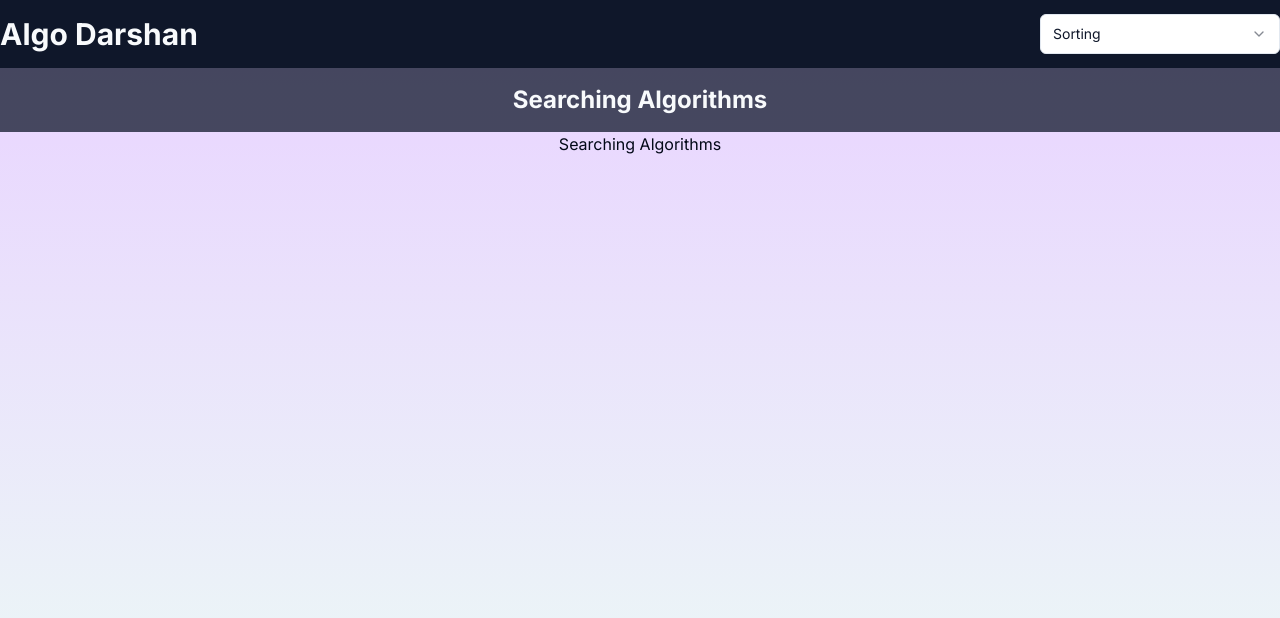
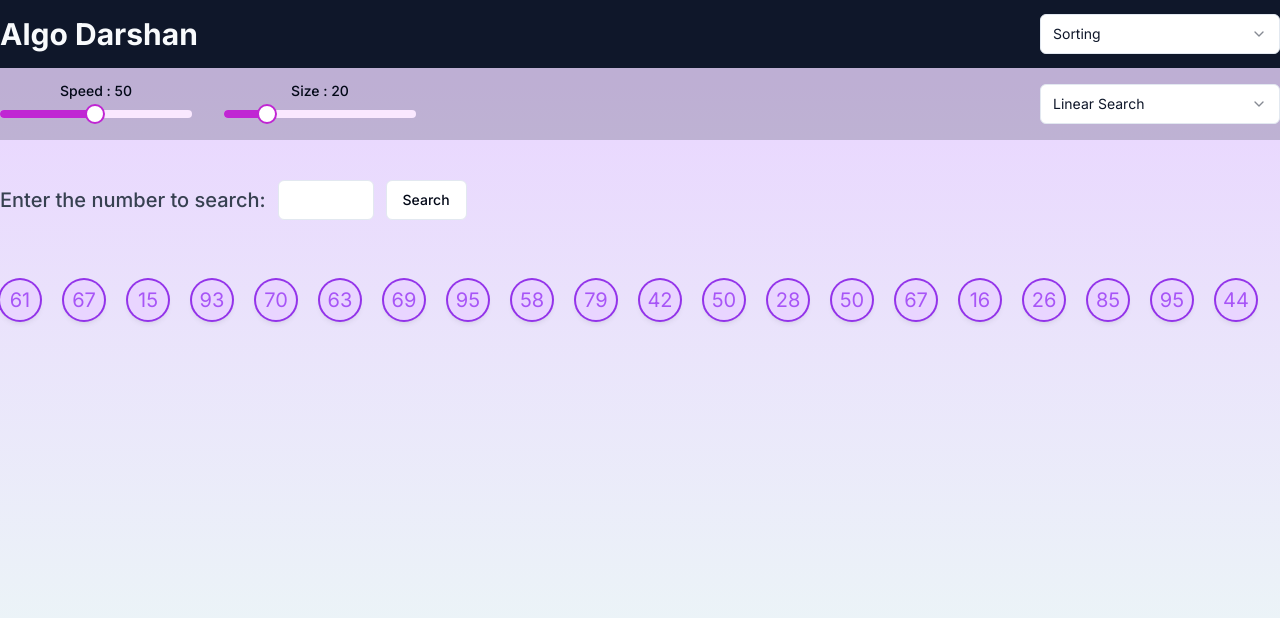
Before and after one commit to subho-1011/Algo_Darshan, a Next.js app: page /searching in a window 1280 px wide. Shown: the top 618 px of the page. Built offline with nearby package versions, Linux system fonts and the light colour scheme.

Commit message:
add searching page

```diff
--- /dev/null
+++ b/src/app/searching/SearchCanvas.tsx
@@ -0,0 +1,29 @@
+"use client";
+
+import { TreeNode } from "@/components";
+import { useSearchingState } from "@/contexts";
+
+const LinearSearchCanvas = () => {
+  const { array, currIndex, resultIndex } = useSearchingState();
+
+  return (
+    <div className="flex flex-wrap my-5 gap-6">
+      {array.map((element, i) => (
+        <div key={i} className="flex">
+          <TreeNode
+            value={element}
+            variant={
+              currIndex === i
+                ? "current"
+                : resultIndex === i
+                ? "secondary"
+                : "primary"
+            }
+          />
+        </div>
+      ))}
+    </div>
+  );
+};
+
+export default LinearSearchCanvas;
--- /dev/null
+++ b/src/app/searching/SearchForm.tsx
@@ -0,0 +1,39 @@
+"use client";
+
+import { Button } from "@/components/ui/button";
+import { Input } from "@/components/ui/input";
+import { Label } from "@/components/ui/label";
+import { useSearchingActions, useSearchingState } from "@/contexts";
+
+const SearchForm = () => {
+  const { inputValue, isPending } = useSearchingState();
+  const { handleInputValue, handleSubmit } = useSearchingActions();
+
+  return (
+    <>
+      <form onSubmit={handleSubmit} className="flex items-center gap-x-3">
+        <Label
+          htmlFor="linear-search-input"
+          className="block text-xl font-medium text-gray-700"
+        >
+          Enter the number to search:
+        </Label>
+        <Input
+          type="number"
+          className="w-24"
+          value={inputValue}
+          onChange={handleInputValue}
+        />
+        <Button
+          text="Search"
+          type="submit"
+          variant="outline"
+          disabled={isPending}
+        />
+      </form>
+      <p></p>
+    </>
+  );
+};
+
+export default SearchForm;
--- /dev/null
+++ b/src/app/searching/SearchProvider.tsx
@@ -0,0 +1,15 @@
+import * as provider from "@/contexts";
+
+const SearchProvider = ({ children }: { children: React.ReactNode }) => {
+  return (
+    <provider.NoOfElementsProvider>
+      <provider.ArrayProvider>
+        <provider.SpeedProvider>
+          <provider.SearchingProvider>{children}</provider.SearchingProvider>
+        </provider.SpeedProvider>
+      </provider.ArrayProvider>
+    </provider.NoOfElementsProvider>
+  );
+};
+
+export default SearchProvider;
--- /dev/null
+++ b/src/app/searching/SearchingNavbar.tsx
@@ -0,0 +1,43 @@
+"use client";
+
+import { NoOfElementsSlider, SpeedSlider } from "@/components";
+import {
+  Select,
+  SelectContent,
+  SelectItem,
+  SelectTrigger,
+  SelectValue,
+} from "@/components/ui/select";
+import { useSearchingActions, useSearchingState } from "@/contexts";
+
+const SearchingNavbar = () => {
+  const { isPending, searchingType } = useSearchingState();
+  const { changeSearching } = useSearchingActions();
+
+  return (
+    <div className="flex w-full items-center justify-center bg-primary/20">
+      <div className="flex py-4 w-full max-w-7xl justify-between">
+        <div className="flex gap-x-8">
+          <SpeedSlider isPending={isPending} />
+          <NoOfElementsSlider isPending={isPending} />
+        </div>
+        <Select
+          defaultValue="linear"
+          value={searchingType}
+          onValueChange={(value) => changeSearching(value)}
+          disabled={isPending}
+        >
+          <SelectTrigger className="w-60 text-secondary-foreground">
+            <SelectValue placeholder="select searching" />
+          </SelectTrigger>
+          <SelectContent>
+            <SelectItem value="linear">Linear Search</SelectItem>
+            <SelectItem value="binary">Binary Search</SelectItem>
+          </SelectContent>
+        </Select>
+      </div>
+    </div>
+  );
+};
+
+export default SearchingNavbar;
--- /dev/null
+++ b/src/app/searching/SearchingPage.tsx
@@ -0,0 +1,17 @@
+"use client";
+
+import SearchForm from "@/app/searching/SearchForm";
+import LinearSearchCanvas from "@/app/searching/SearchCanvas";
+
+const SearchingPage = () => {
+  return (
+    <>
+      <div className="flex flex-col w-full max-w-7xl h-full my-10 gap-y-5">
+        <SearchForm />
+        <LinearSearchCanvas />
+      </div>
+    </>
+  );
+};
+
+export default SearchingPage;
--- a/src/app/searching/layout.tsx
+++ b/src/app/searching/layout.tsx
@@ -1,11 +1,24 @@
-import SearchingHeader from "@/components/searching/header";
+import SearchProvider from "@/app/searching/SearchProvider";
+import SearchingNavbar from "@/app/searching/SearchingNavbar";
+import { Metadata } from "next";
+
+export const metadata: Metadata = {
+  title: {
+    absolute: "Search Algorithms | Algo Darshan",
+  },
+  description: "Implement various search algorithms",
+};
 
 const SearchingLayout = ({ children }: { children: React.ReactNode }) => {
   return (
-    <div className="flex flex-col w-full">
-      <SearchingHeader />
-      <div className="w-full flex items-center justify-center">{children}</div>
-    </div>
+    <SearchProvider>
+      <div className="flex flex-col w-full">
+        <SearchingNavbar />
+        <div className="w-full flex items-center justify-center">
+          {children}
+        </div>
+      </div>
+    </SearchProvider>
   );
 };
 
--- a/src/app/searching/page.tsx
+++ b/src/app/searching/page.tsx
@@ -1,9 +1,5 @@
-const SearchingPage = () => {
-  return (
-    <div className="">
-      <h1>Searching Algorithms</h1>
-    </div>
-  );
-};
+import SearchingPage from "@/app/searching/SearchingPage";
 
-export default SearchingPage;
+export default function SearchPage() {
+  return <SearchingPage />;
+}
```
